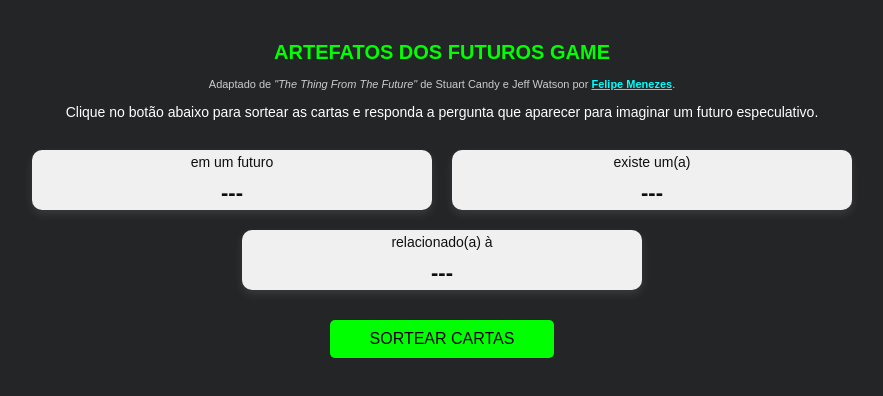
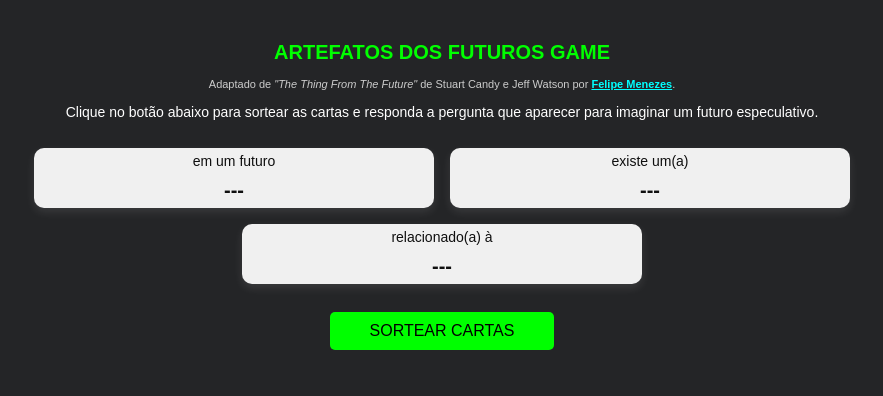
Before and after one commit to felipemmenezes/futuresgame, a plain HTML site: page index.html in a window 1280 px wide. Shown: the whole page, without its empty margins (198-1081 px from the left). Drawn offline with Linux system fonts and the light colour scheme.

Commit message:
Update style.css

```diff
--- a/style.css
+++ b/style.css
@@ -49,7 +49,7 @@ h1 {
   flex-direction: column;
   justify-content: center;
   align-items: center;
-  margin: 10px;
+  margin: 8px;
   font-size: 18px;
   color: #000000; /* texto preto */
   text-align: center;
@@ -68,7 +68,7 @@ h1 {
 }
 
 .card-value {
-  font-size: 22px;
+  font-size: 20px;
   font-weight: bold;
   font-family: 'Montserrat', sans-serif;
   text-transform: uppercase;
```
